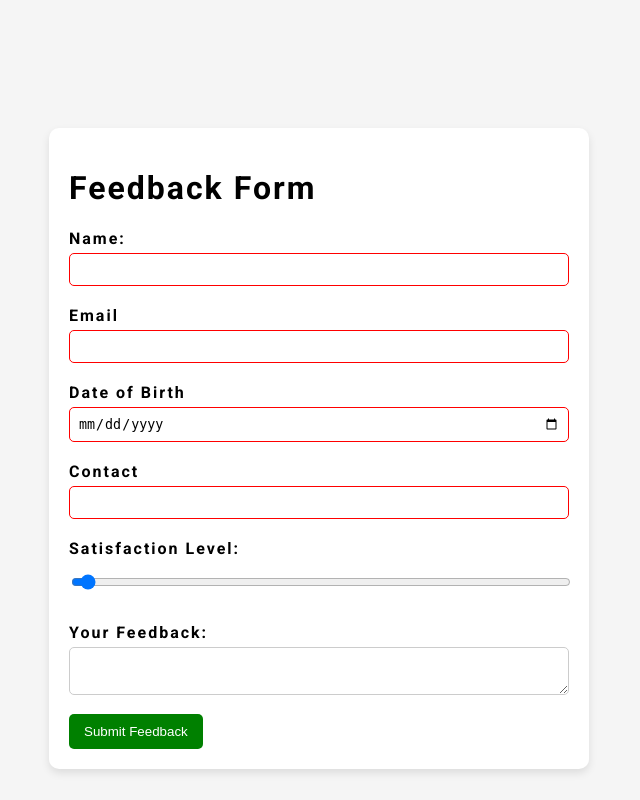
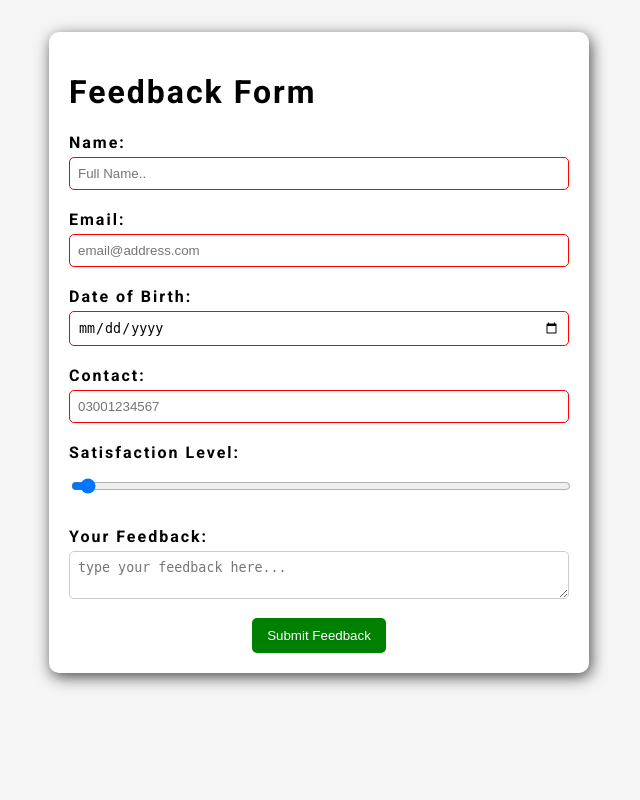
Before and after one commit to umarzamann/umar-exam, a PHP site: page / in a window 1280 px wide. Shown: the whole page, without its empty margins (321-961 px from the left). Run offline with PHP 8.4, Linux system fonts and the light colour scheme.

Commit message:
formatting layout, box-shadow, & button

```diff
--- a/index.html
+++ b/index.html
@@ -18,23 +18,23 @@
         <form id="form" action="#" method="post" onsubmit="return processFormData(event)">
             <div class="form-type">
                 <label for="name">Name:</label>
-                <input type="text" id="name" name="name" required>
+                <input type="text" id="name" name="name" placeholder="Full Name.." required>
                 <div id="name-error" class="error-msg"></div>
             </div>
 
             <div class="form-type">
-                <label for="email" >Email</label>
-                <input type="email" id="email" name="email" required>
+                <label for="email" >Email:</label>
+                <input type="email" id="email" name="email" placeholder="email@address.com"  required>
             </div>
 
             <div class="form-type">
-                <label for="date" >Date of Birth</label>
+                <label for="date" >Date of Birth:</label>
                 <input type="date" id="date" name="date" required>
             </div>
 
             <div class="form-type">
-                <label for="phone" >Contact</label>
-                <input type="tel" id="phone" name="phone" required>
+                <label for="phone" >Contact:</label>
+                <input type="tel" id="phone" name="phone" placeholder="03001234567" required>
                 <div id="phone-error" class="error-msg"></div>
             </div>
 
@@ -48,7 +48,7 @@
 
             <div class="form-type">
                 <label for="message">Your Feedback:</label>
-                <textarea id="message" name="message" required></textarea>
+                <textarea id="message" name="message" placeholder="type your feedback here..."  required></textarea>
             </div>
 
             <button type="submit" >Submit Feedback</button>
--- a/script.js
+++ b/script.js
@@ -82,6 +82,6 @@ function processFormData(event) {
         nameError.textContent = "";
         nameInput.style.borderColor = "green";
 
-            storeFormData();
+        storeFormData();
         }, 2000);
 }
--- a/style.css
+++ b/style.css
@@ -2,7 +2,7 @@
 
 body {
     background-color: #f5f5f5;
-    margin-top: 8em;
+    margin-top: 2em;
     font-family:'Roboto';
     letter-spacing: 2px;
   }
@@ -11,9 +11,10 @@ body {
     background: white;
     padding: 20px;
     max-width: 500px;
+
     margin: auto;
     border-radius: 10px;
-    box-shadow: 0 4px 8px rgba(0,0,0,0.1);
+    box-shadow: 2px 4px 15px rgba(0,0,0,0.7);
   }
 
   .form-type {
@@ -69,6 +70,8 @@ body {
     border: none;
     border-radius: 5px;
     cursor: pointer;
+    display: block;
+    margin: auto;
   }
 
   button:hover {
```
